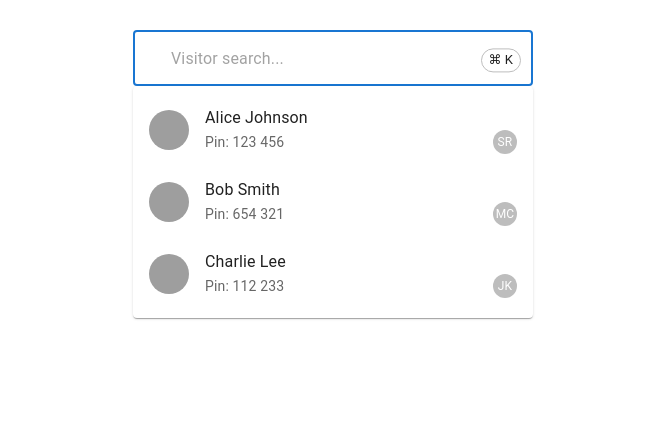
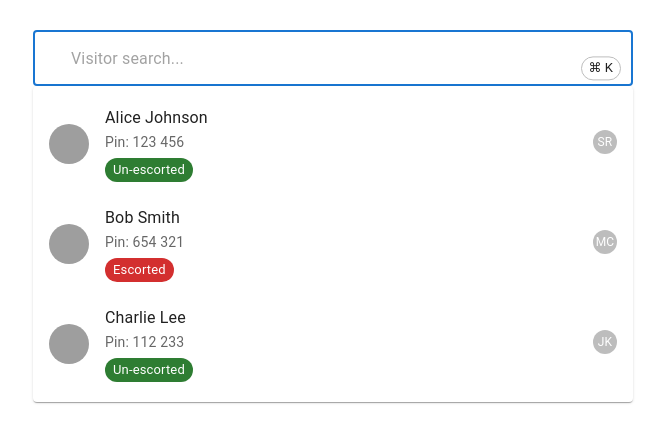
Before and after one commit to Kcity162/my-app, a React (Create React App) app: page / in a window 1280 px wide. Both pictures are taken after a click on the button "Open". Shown: the top 442 px of the page, without its empty margins (307-972 px from the left). Built offline with nearby package versions, Linux system fonts and the light colour scheme; grey boxes are pictures that could not be loaded; some icons are missing.

Commit message:
Added type Chips

```diff
--- a/src/App.js
+++ b/src/App.js
@@ -6,9 +6,9 @@ import Chip from '@mui/material/Chip';
 import Tooltip from '@mui/material/Tooltip';
 
 const users = [
-  { name: 'Alice Johnson', code: '123456', avatar: 'https://i.pravatar.cc/40?u=alice', company: 'DreamCorp', phone: '555-1234', email: 'alice@example.com', notes: 'Likes to arrive early', host: 'Samantha Ray' },
-  { name: 'Bob Smith', code: '654321', avatar: 'https://i.pravatar.cc/40?u=bob', company: 'Innovatech', phone: '555-5678', email: 'bob@example.com', notes: 'Prefers email contact', host: 'Michael Chen' },
-  { name: 'Charlie Lee', code: '112233', avatar: 'https://i.pravatar.cc/40?u=charlie', company: 'FutureWorks', phone: '555-8765', email: 'charlie@example.com', notes: 'Has dietary restrictions', host: 'Jessica Kim' },
+  { name: 'Alice Johnson', code: '123456', avatar: 'https://i.pravatar.cc/40?u=alice', company: 'DreamCorp', phone: '555-1234', email: 'alice@example.com', notes: 'Likes to arrive early', host: 'Samantha Ray', escorted: false },
+  { name: 'Bob Smith', code: '654321', avatar: 'https://i.pravatar.cc/40?u=bob', company: 'Innovatech', phone: '555-5678', email: 'bob@example.com', notes: 'Prefers email contact', host: 'Michael Chen', escorted: true },
+  { name: 'Charlie Lee', code: '112233', avatar: 'https://i.pravatar.cc/40?u=charlie', company: 'FutureWorks', phone: '555-8765', email: 'charlie@example.com', notes: 'Has dietary restrictions', host: 'Jessica Kim', escorted: false },
 ];
 
 export default function UserSearch() {
@@ -58,13 +58,25 @@ export default function UserSearch() {
             <ListItemText
               primary={option.name}
               secondary={
+                <Box sx={{ display: 'flex', flexDirection: 'column' }}>
                   <Box sx={{ display: 'flex', justifyContent: 'space-between', alignItems: 'center' }}>
                     <span>{`Pin: ${option.code.slice(0, 3)} ${option.code.slice(3)}`}</span>
-                  <Tooltip title={option.host}>
+                    <Tooltip title={`Visiting: ${option.host}`}>
                       <Avatar sx={{ width: 24, height: 24, fontSize: 12 }}>
                         {option.host.split(' ').map(n => n[0]).join('')}
                       </Avatar>
                     </Tooltip>
+                  </Box>
+                  <Chip
+                    label={option.escorted ? 'Escorted' : 'Un-escorted'}
+                    size="small"
+                    sx={{
+                      bgcolor: option.escorted ? 'error.main' : 'success.main',
+                      color: 'white',
+                      mt: 0.5,
+                      width: 'fit-content'
+                    }}
+                  />
                 </Box>
               }
             />
@@ -79,7 +91,7 @@ export default function UserSearch() {
               fullWidth
               size="large"
               placeholder="Visitor search..."
-              sx={{ height: 70 }}
+              sx={{ height: 90 }}
               InputProps={{
                 ...params.InputProps,
                 startAdornment: (
@@ -106,7 +118,7 @@ export default function UserSearch() {
             />
           </Box>
         )}
-        sx={{ width: 400 }}
+        sx={{ width: 600 }}
       />
       <Modal
         open={!!selectedUser}
```
Lines whose indentation alone changed are shown as unchanged.
